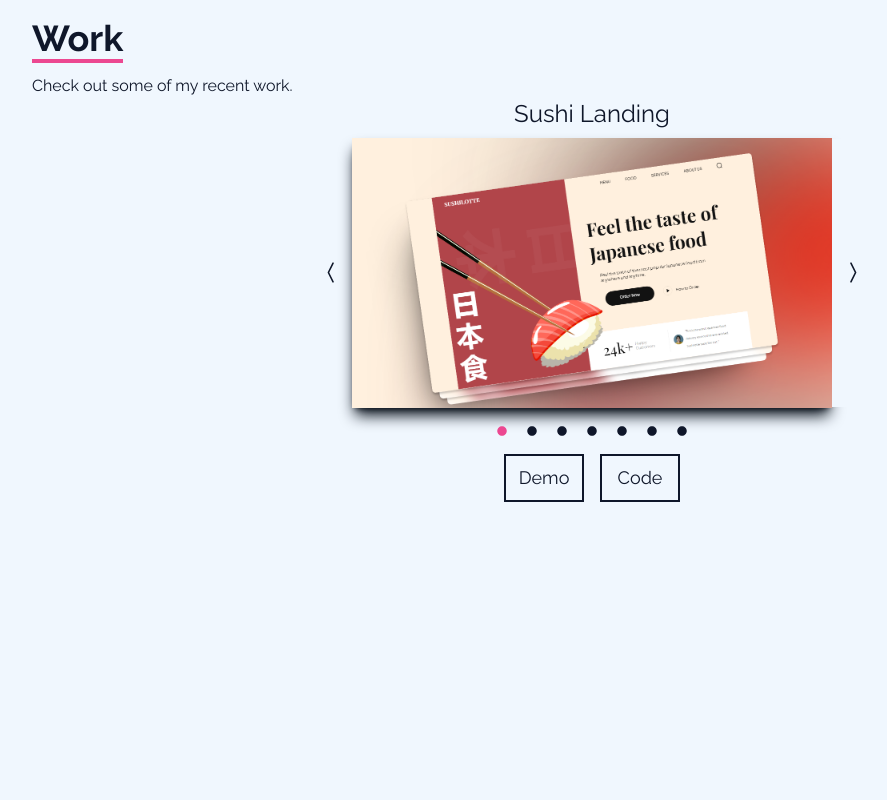
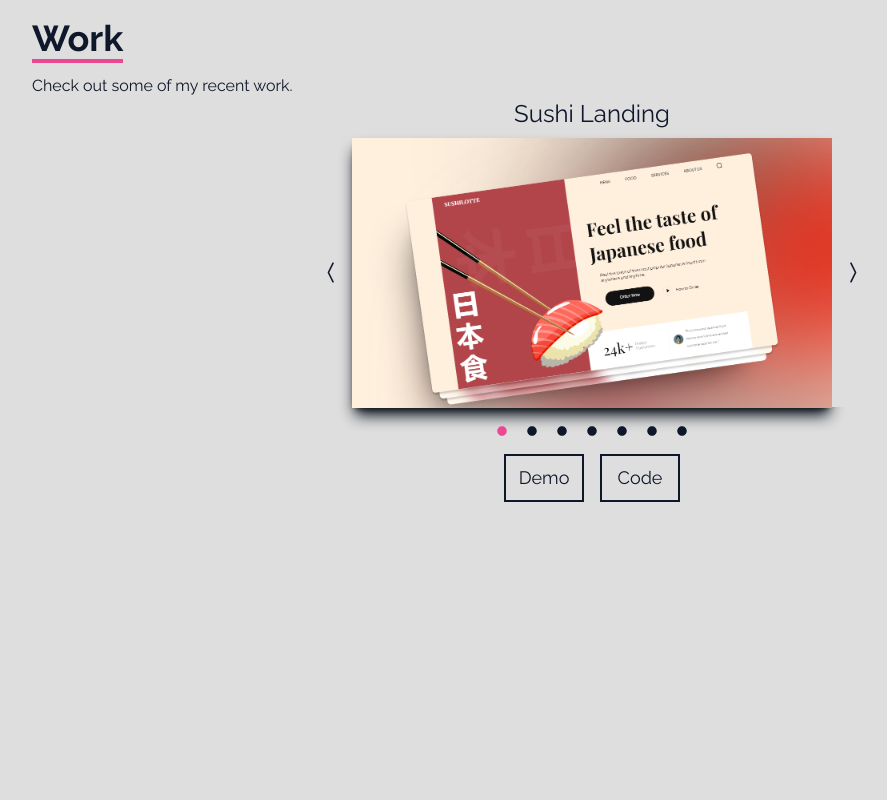
Before and after one commit to Osimitzu/Portfolio, a React (Vite) app: page / in a window 1280 px wide. Shown: the part 1780-2580 px from the top of the page, without its empty margins (48-935 px from the left). Built offline with nearby package versions, Linux system fonts and the light colour scheme.

Commit message:
color main50 and logoDark updated

```diff
--- a/tailwind.config.js
+++ b/tailwind.config.js
@@ -16,7 +16,7 @@ export default {
       text800: "#9d1753",
       text900: "#831848",
       text950: "#500727",
-      main50: "#f0f7fe",
+      main50: "#dedede",
       main100: "#deecfb",
       main200: "#c4e0f9",
       main300: "#9cccf4",
```
Also changed, not shown: src/assets/logoDark.png.
